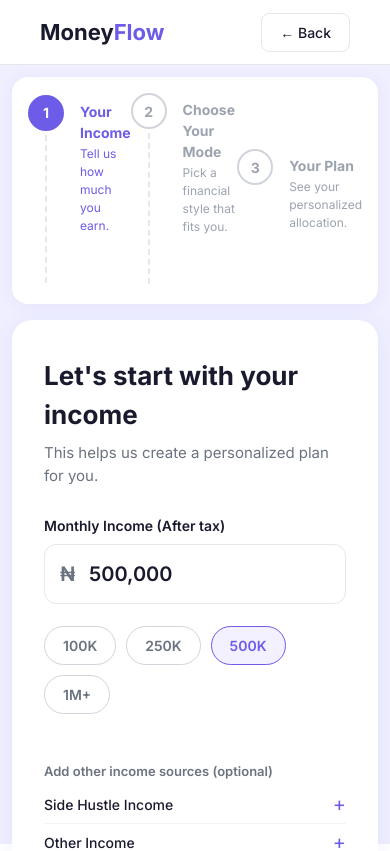
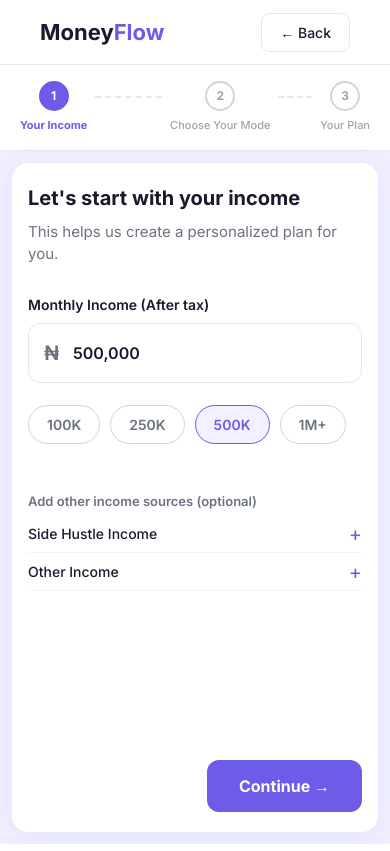
Before and after one commit to DammyD/MoneyFlow, a Next.js app: page /setup in a window 390 px wide. Shown: the top 851 px of the page. Built offline with nearby package versions, Linux system fonts and the light colour scheme.

Commit message:
implement Mobile responsiveness for the setup page

```diff
--- a/app/setup/page.jsx
+++ b/app/setup/page.jsx
@@ -153,6 +153,39 @@ export default function SetupPage() {
         </div>
       </div>
 
+      {/* Mobile Step Bar - hidden on desktop, shown on mobile */}
+      <div className="mobile-step-bar" style={{ display: "none", alignItems: "flex-start", padding: "16px 20px", background: "#fff", borderBottom: "1px solid #E5E7EB" }}>
+        {STEPS.map((step, i) => {
+          const isActive = currentStep === step.number;
+          const isCompleted = currentStep > step.number;
+          return (
+            <div key={step.number} style={{ display: "flex", alignItems: "center", flex: i < STEPS.length - 1 ? 1 : 0 }}>
+              <div style={{ display: "flex", flexDirection: "column", alignItems: "center", gap: 6 }}>
+                <div style={{
+                  width: 30, height: 30, borderRadius: "50%",
+                  background: isActive || isCompleted ? "#6C5CE7" : "#fff",
+                  border: "2px solid",
+                  borderColor: isActive || isCompleted ? "#6C5CE7" : "#D1D5DB",
+                  display: "flex", alignItems: "center", justifyContent: "center",
+                  fontSize: 12, fontWeight: 700,
+                  color: isActive || isCompleted ? "#fff" : "#9CA3AF",
+                }}>
+                  {isCompleted ? "✓" : step.number}
+                </div>
+                <span style={{
+                  fontSize: 11, fontWeight: isActive ? 700 : 500,
+                  color: isActive ? "#6C5CE7" : "#9CA3AF",
+                  whiteSpace: "nowrap",
+                }}>{step.label}</span>
+              </div>
+              {i < STEPS.length - 1 && (
+                <div style={{ flex: 1, height: 0, borderTop: "2px dashed #E5E7EB", margin: "0 8px", marginBottom: 20 }} />
+              )}
+            </div>
+          );
+        })}
+      </div>
+
       {/* Main Layout */}
       <div className="setup-layout" style={{ flex: 1, padding: "32px 40px", display: "flex", gap: 32, alignItems: "stretch", flexWrap: "wrap" }}>
 
@@ -242,6 +275,7 @@ export default function SetupPage() {
                 animate="center"
                 exit="exit"
                 transition={{ duration: 0.35, ease: "easeInOut" }}
+                className="step-content-card"
                 style={{ background: "#fff", borderRadius: 20, padding: "36px 32px", boxShadow: "0 4px 24px rgba(108,92,231,0.08)", flex: 1, display: "flex", flexDirection: "column" }}
               >
                 <h1 style={{ margin: "0 0 8px", fontSize: 26, fontWeight: 700, color: "#1A1A2E" }}>
@@ -428,6 +462,7 @@ export default function SetupPage() {
                 animate="center"
                 exit="exit"
                 transition={{ duration: 0.35, ease: "easeInOut" }}
+                className="step-content-card"
                 style={{ background: "#fff", borderRadius: 20, padding: "36px 32px", boxShadow: "0 4px 24px rgba(108,92,231,0.08)", flex: 1, display: "flex", flexDirection: "column" }}
               >
                 <h1 style={{ margin: "0 0 8px", fontSize: 26, fontWeight: 700, color: "#1A1A2E" }}>
@@ -514,39 +549,32 @@ export default function SetupPage() {
         /* ── Mobile Responsive ── */
         @media (max-width: 768px) {
 
-          /* Stack layout vertically */
+          /* Show mobile step bar, hide desktop sidebar */
+          .mobile-step-bar { display: flex !important; }
+          .setup-sidebar   { display: none  !important; }
+
+          /* Stack layout: full width, less padding */
           .setup-layout {
             flex-direction: column !important;
             padding: 16px !important;
             gap: 16px !important;
+            align-items: stretch !important;
           }
 
-          /* Sidebar becomes full-width horizontal step bar */
-          .setup-sidebar {
-            width: 100% !important;
-            flex-direction: row !important;
-            align-items: flex-start !important;
-            gap: 12px !important;
+          /* Card padding reduced */
+          .step-content-card {
+            padding: 24px 20px !important;
+            border-radius: 16px !important;
           }
 
-          /* Steps card takes remaining width, hides overflow */
-          .setup-steps-card {
-            flex: 1 !important;
-            padding: 16px !important;
+          /* Headings */
+          .step-content-card h1 {
+            font-size: 22px !important;
           }
 
-          /* Steps render horizontally */
-          .steps-inner {
-            display: flex !important;
-            flex-direction: row !important;
-            align-items: center !important;
-            justify-content: space-between !important;
-            gap: 0 !important;
-          }
-
-          /* Hide trust badge on mobile to save space */
-          .setup-trust-badge {
-            display: none !important;
+          /* Income input: prevent iOS zoom (must be >= 16px) */
+          .step-content-card input {
+            font-size: 16px !important;
           }
         }
 
@@ -554,6 +582,12 @@ export default function SetupPage() {
           .setup-layout {
             padding: 12px !important;
           }
+          .step-content-card {
+            padding: 20px 16px !important;
+          }
+          .step-content-card h1 {
+            font-size: 20px !important;
+          }
         }
       `}</style>
     </div>
```
